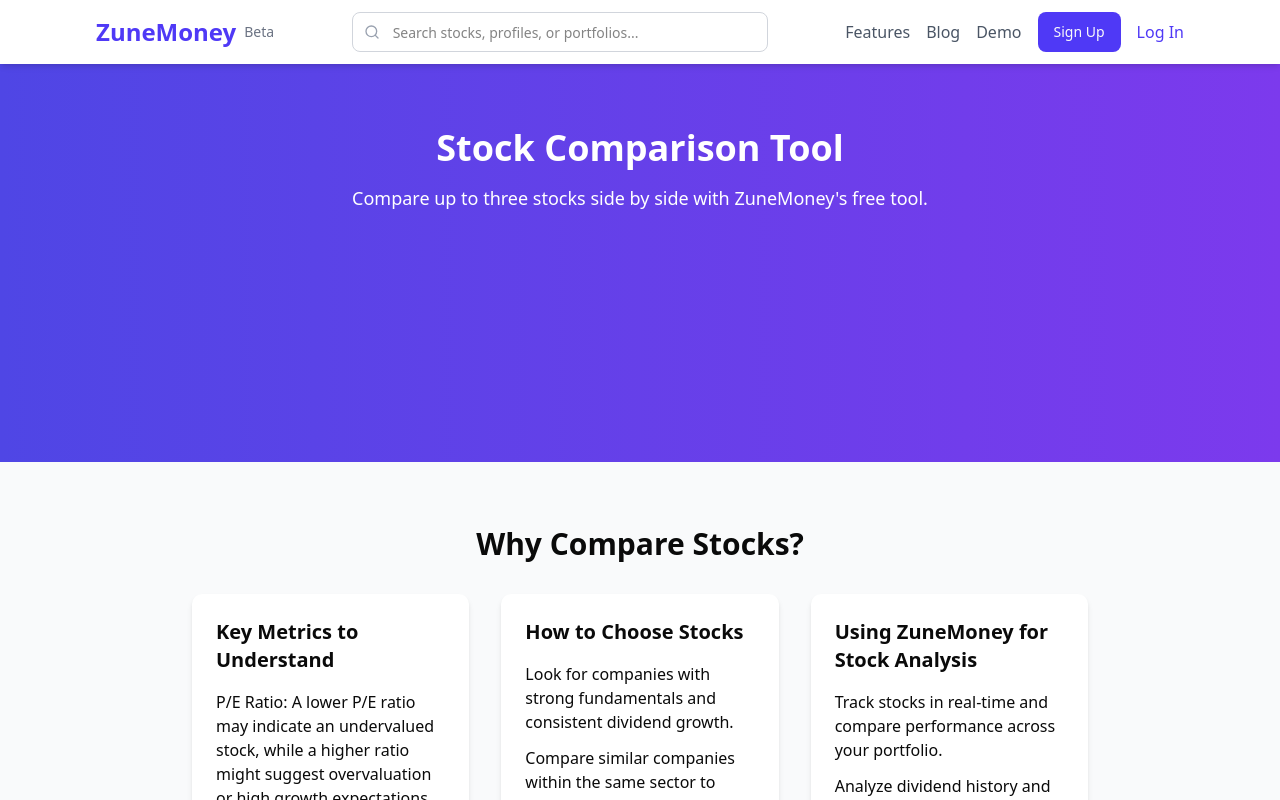
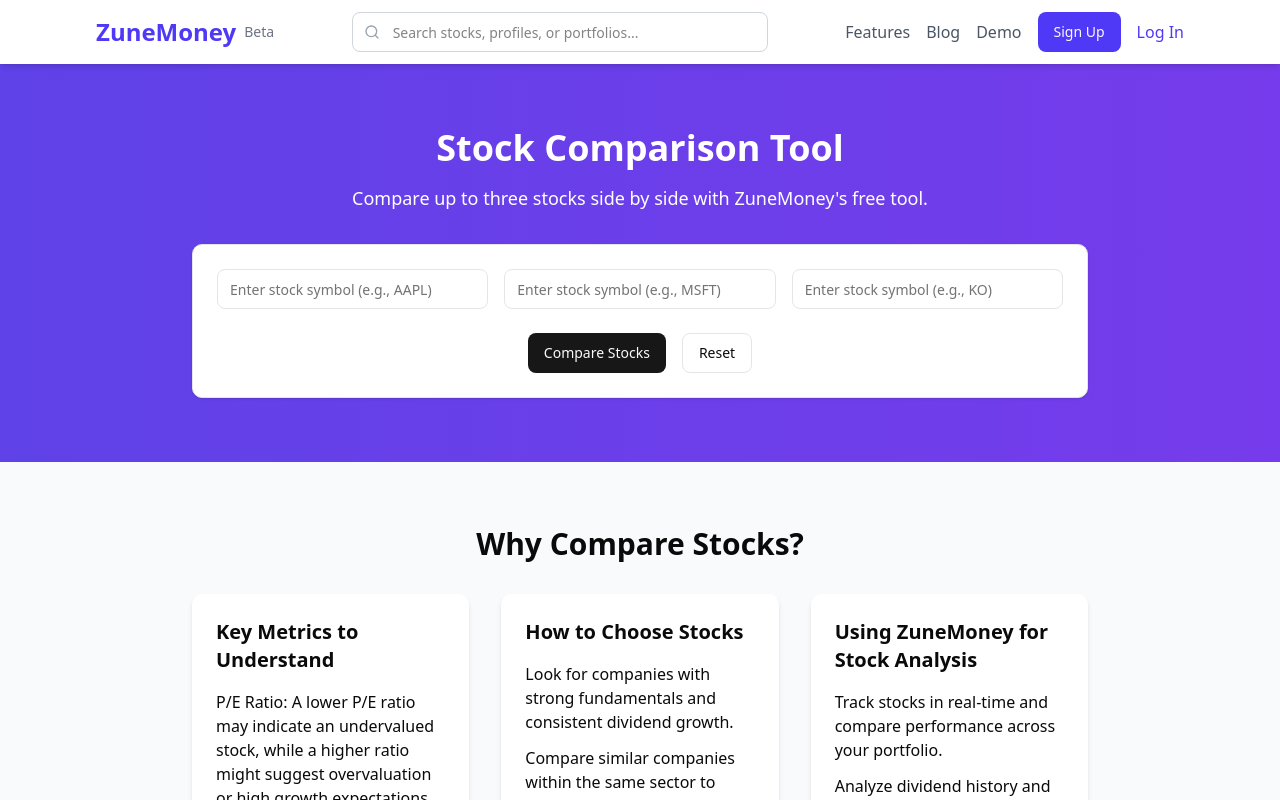
Before and after one commit to ygorhenrique/zune-nextjs, a Next.js app: page /stock-comparison-tool in a window 1280 px wide. Shown: the top 800 px of the page. Built offline with nearby package versions, Linux system fonts and the light colour scheme.

Commit message:
fix design

```diff
--- a/src/app/globals.css
+++ b/src/app/globals.css
@@ -150,3 +150,37 @@
     @apply bg-background text-foreground;
   }
 }
+
+/* Add fade-in animation */
+@keyframes fade-in {
+  from {
+    opacity: 0;
+    transform: translateY(10px);
+  }
+  to {
+    opacity: 1;
+    transform: translateY(0);
+  }
+}
+
+.animate-fade-in {
+  animation: fade-in 0.5s ease-out forwards;
+}
+
+/* Add gradient-x animation for the hero background */
+@keyframes gradient-x {
+  0% {
+    background-position: 0% 50%;
+  }
+  50% {
+    background-position: 100% 50%;
+  }
+  100% {
+    background-position: 0% 50%;
+  }
+}
+
+.animate-gradient-x {
+  background-size: 200% 100%;
+  animation: gradient-x 10s ease infinite;
+}
```
